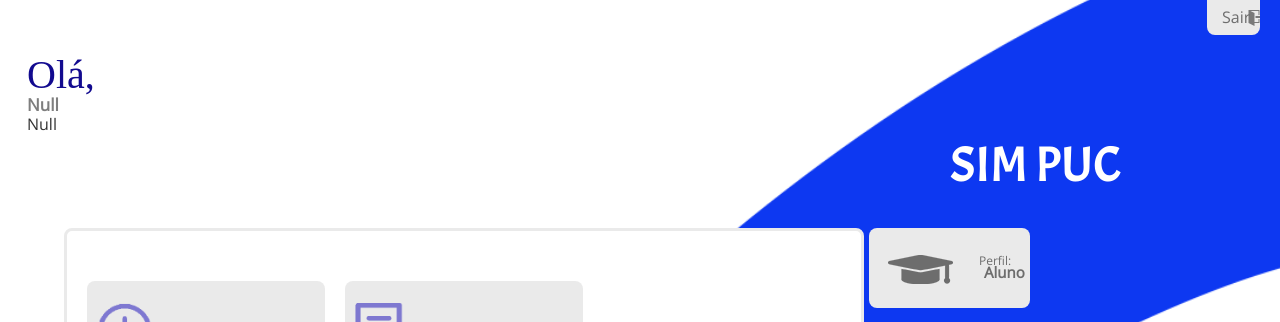
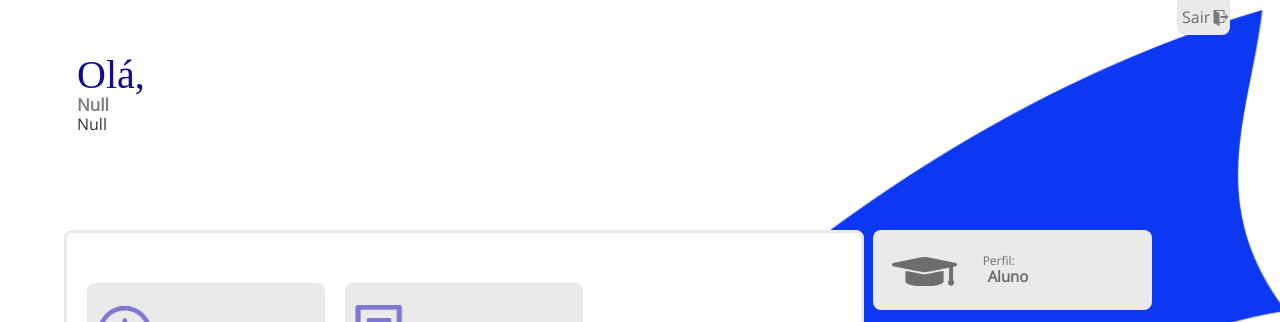
Before and after one commit to vncius/PUC_GestaoDeMonitoria, a plain HTML site: page PROJETO/Front-End/menu/menu-aluno.html in a window 1280 px wide. Shown: the top 322 px of the page. Drawn offline with nearby package versions, Linux system fonts and the light colour scheme; a web font is replaced by a local one.

Commit message:
Tipo de alteração: Realizado correção de layout por parte do front end

```diff
--- a/PROJETO/Front-End/_css/_css_menu/menuh-aluno.css
+++ b/PROJETO/Front-End/_css/_css_menu/menuh-aluno.css
@@ -5,17 +5,12 @@ body, html{
     height: 100%;
 }
 
-header#cabecalho{
-    margin: 0 auto;
-    margin-top: 20px;
-}
-
 div#interface {
     font-family: "Open Sans";
     font-size: 16px;
     background: url(../../_imagens/ok.png) no-repeat;
-        background-position: 80% 90%;
-        background-size: 1600px;
+        background-position: 95% 80%;
+        background-size: 1400px;
     height: 100%;
 }
 
@@ -33,7 +28,7 @@ div#geral{
     width: 53px;
     height: 35px;
     color: #6d6d6d;
-    margin-right: 20px;
+    margin-right: 50px;
     background:#eaeaea;
         background-position-x: 0%;
         background-position-y: 0%;
@@ -43,10 +38,16 @@ div#geral{
     border-radius: 0 0 8px 8px;
     background-image: url(../../_imagens/exit.png);
     background-repeat: no-repeat;
-    background-position: center left 41px;
+    background-position: center left 36px;
     background-size: 16px;
     line-height: 34px;
-    padding-left: 15px;
+    padding-left: 5px;
+    cursor:pointer;
+}
+.sair:hover{
+    background-color: #120a8f;
+    color:#FFFFFF;
+    transition: .2s ease-out;
 }
 
 /*Cabecalho*/
@@ -55,6 +56,9 @@ header#cabecalho{
     width: 95%;
     padding-left: 27px;
     padding-bottom: 25px;
+    margin-top: 20px;
+    margin-left: 50px;
+    margin-bottom: 70px;
 }
 
 header#cabecalho h1{
@@ -132,7 +136,7 @@ aside#esquerda p{
 .serv:hover {
     background-color: #120a8f;
     color:#FFFFFF;
-    transition: background .2s ease-out;
+    transition: .2s ease-out;
 }
 
 
@@ -147,6 +151,7 @@ aside#esquerda p{
 /*Corpo da direita*/
 aside#direita{
     float: left;
+    width: 25%;
 }
 
 .boxinfo {
@@ -173,9 +178,8 @@ aside#direita{
 }
 
 .boxinfo h4 {
-    margin-left: 100px;
+    margin: 23px 0px 12px 100px;
     font-size: 12px;
-    margin-top: 25px;
     font-weight: 400;
 }
 
@@ -216,6 +220,42 @@ div#mensagens ul li{
 }
 
 /*Responsividade*/
+@media only screen and (min-width: 1900px) {
+
+    div#interface {
+        font-family: "Open Sans";
+        font-size: 16px;
+        background: url(../../_imagens/ok.png) no-repeat;
+            background-position: 90% 90%;
+            background-size: 1950px;
+        height: 100%;
+    }
+    aside#esquerda{
+        width: 1100px;
+    }
+
+    body {
+        background-position: 400px 0px;
+        background-size: 592px;
+    }
+
+    .serv {
+        margin-right: 20px;
+    }
+    .serv p{
+        font-size:20px;
+    }
+
+    .boxinfo{
+        font-size:20px;
+    }
+
+    .avisos{
+        width: 60%;
+        margin: 20px auto;
+    }
+
+    }
 @media only screen and (max-width: 992px) {
 
     body {
--- a/PROJETO/Front-End/_css/_css_menu/menuh-coo-caeme.css
+++ b/PROJETO/Front-End/_css/_css_menu/menuh-coo-caeme.css
@@ -5,17 +5,12 @@ body, html{
     height: 100%;
 }
 
-header#cabecalho{
-    margin: 0 auto;
-    margin-top: 20px;
-}
-
 div#interface {
     font-family: "Open Sans";
     font-size: 16px;
     background: url(../../_imagens/ok.png) no-repeat;
-        background-position: 80% 90%;
-        background-size: 1600px;
+        background-position: 95% 80%;
+        background-size: 1400px;
     height: 100%;
 }
 
@@ -33,7 +28,7 @@ div#geral{
     width: 53px;
     height: 35px;
     color: #6d6d6d;
-    margin-right: 20px;
+    margin-right: 50px;
     background:#eaeaea;
         background-position-x: 0%;
         background-position-y: 0%;
@@ -43,10 +38,16 @@ div#geral{
     border-radius: 0 0 8px 8px;
     background-image: url(../../_imagens/exit.png);
     background-repeat: no-repeat;
-    background-position: center left 41px;
+    background-position: center left 36px;
     background-size: 16px;
     line-height: 34px;
-    padding-left: 15px;
+    padding-left: 5px;
+    cursor:pointer;
+}
+.sair:hover{
+    background-color: #120a8f;
+    color:#FFFFFF;
+    transition: .2s ease-out;
 }
 
 /*Cabecalho*/
@@ -55,7 +56,11 @@ header#cabecalho{
     width: 95%;
     padding-left: 27px;
     padding-bottom: 25px;
+    margin-top: 20px;
+    margin-left: 50px;
+    margin-bottom: 70px;
 }
+
 
 header#cabecalho h1{
     font-family: "Baloo Bhaina";
@@ -155,6 +160,7 @@ aside#esquerda p{
 /*Corpo da direita*/
 aside#direita{
     float: left;
+    width: 25%;
 }
 
 .boxinfo {
@@ -177,9 +183,8 @@ aside#direita{
 }
 
 .boxinfo h4 {
-    margin-left: 100px;
+    margin: 23px 0px 12px 100px;
     font-size: 12px;
-    margin-top: 25px;
     font-weight: 400;
 }
 
@@ -220,6 +225,42 @@ div#mensagens ul li{
 }
 
 /*Responsividade*/
+@media only screen and (min-width: 1900px) {
+
+    div#interface {
+        font-family: "Open Sans";
+        font-size: 16px;
+        background: url(../../_imagens/ok.png) no-repeat;
+            background-position: 90% 90%;
+            background-size: 1950px;
+        height: 100%;
+    }
+    aside#esquerda{
+        width: 1100px;
+    }
+
+    body {
+        background-position: 400px 0px;
+        background-size: 592px;
+    }
+
+    .serv {
+        margin-right: 20px;
+    }
+    .serv p{
+        font-size:20px;
+    }
+
+    .boxinfo{
+        font-size:20px;
+    }
+
+    .avisos{
+        width: 60%;
+        margin: 20px auto;
+    }
+
+    }
 @media only screen and (max-width: 992px) {
 
     body {
--- a/PROJETO/Front-End/_css/_css_menu/menuh-coo-cur.css
+++ b/PROJETO/Front-End/_css/_css_menu/menuh-coo-cur.css
@@ -5,17 +5,12 @@ body, html{
     height: 100%;
 }
 
-header#cabecalho{
-    margin: 0 auto;
-    margin-top: 20px;
-}
-
 div#interface {
     font-family: "Open Sans";
     font-size: 16px;
     background: url(../../_imagens/ok.png) no-repeat;
-        background-position: 80% 90%;
-        background-size: 1600px;
+        background-position: 95% 80%;
+        background-size: 1400px;
     height: 100%;
 }
 
@@ -33,7 +28,7 @@ div#geral{
     width: 53px;
     height: 35px;
     color: #6d6d6d;
-    margin-right: 20px;
+    margin-right: 50px;
     background:#eaeaea;
         background-position-x: 0%;
         background-position-y: 0%;
@@ -43,11 +38,18 @@ div#geral{
     border-radius: 0 0 8px 8px;
     background-image: url(../../_imagens/exit.png);
     background-repeat: no-repeat;
-    background-position: center left 41px;
+    background-position: center left 36px;
     background-size: 16px;
     line-height: 34px;
-    padding-left: 15px;
+    padding-left: 5px;
+    cursor:pointer;
 }
+.sair:hover{
+    background-color: #120a8f;
+    color:#FFFFFF;
+    transition: .2s ease-out;
+}
+
 
 /*Cabecalho*/
 header#cabecalho{
@@ -55,7 +57,11 @@ header#cabecalho{
     width: 95%;
     padding-left: 27px;
     padding-bottom: 25px;
+    margin-top: 20px;
+    margin-left: 50px;
+    margin-bottom: 70px;
 }
+
 
 header#cabecalho h1{
     font-family: "Baloo Bhaina";
@@ -122,7 +128,7 @@ aside#esquerda p{
 .serv p {
     width: 53%;
     float: right;
-    font-size: 18px;
+    font-size: 15px;
     font-weight: 600;
     padding-right: 20px;
     padding-top: 15px;
@@ -145,6 +151,7 @@ aside#esquerda p{
 /*Corpo da direita*/
 aside#direita{
     float: left;
+    width: 27%;
 }
 
 .boxinfo {
@@ -167,9 +174,8 @@ aside#direita{
 }
 
 .boxinfo h4 {
-    margin-left: 100px;
+    margin: 23px 0px 12px 100px;
     font-size: 12px;
-    margin-top: 25px;
     font-weight: 400;
 }
 
@@ -210,6 +216,42 @@ div#mensagens ul li{
 }
 
 /*Responsividade*/
+@media only screen and (min-width: 1900px) {
+
+    div#interface {
+        font-family: "Open Sans";
+        font-size: 16px;
+        background: url(../../_imagens/ok.png) no-repeat;
+            background-position: 90% 90%;
+            background-size: 1950px;
+        height: 100%;
+    }
+    aside#esquerda{
+        width: 1100px;
+    }
+
+    body {
+        background-position: 400px 0px;
+        background-size: 592px;
+    }
+
+    .serv {
+        margin-right: 20px;
+    }
+    .serv p{
+        font-size:20px;
+    }
+
+    .boxinfo{
+        font-size:20px;
+    }
+
+    .avisos{
+        width: 60%;
+        margin: 20px auto;
+    }
+
+    }
 @media only screen and (max-width: 992px) {
 
     body {
--- a/PROJETO/Front-End/_css/_css_menu/menuh-coo-moni.css
+++ b/PROJETO/Front-End/_css/_css_menu/menuh-coo-moni.css
@@ -5,18 +5,12 @@ body, html{
     height: 100%;
 }
 
-header#cabecalho{
-    margin: 0 auto;
-    margin-top: 20px;
-}
-
-
 div#interface {
     font-family: "Open Sans";
     font-size: 16px;
     background: url(../../_imagens/ok.png) no-repeat;
-        background-position: 80% 90%;
-        background-size: 1600px;
+        background-position: 95% 80%;
+        background-size: 1400px;
     height: 100%;
 }
 
@@ -34,7 +28,7 @@ div#geral{
     width: 53px;
     height: 35px;
     color: #6d6d6d;
-    margin-right: 20px;
+    margin-right: 50px;
     background:#eaeaea;
         background-position-x: 0%;
         background-position-y: 0%;
@@ -44,11 +38,18 @@ div#geral{
     border-radius: 0 0 8px 8px;
     background-image: url(../../_imagens/exit.png);
     background-repeat: no-repeat;
-    background-position: center left 41px;
+    background-position: center left 36px;
     background-size: 16px;
     line-height: 34px;
-    padding-left: 15px;
+    padding-left: 5px;
+    cursor:pointer;
 }
+.sair:hover{
+    background-color: #120a8f;
+    color:#FFFFFF;
+    transition: .2s ease-out;
+}
+
 
 /*Cabecalho*/
 header#cabecalho{
@@ -56,6 +57,9 @@ header#cabecalho{
     width: 95%;
     padding-left: 27px;
     padding-bottom: 25px;
+    margin-top: 20px;
+    margin-left: 50px;
+    margin-bottom: 70px;
 }
 
 header#cabecalho h1{
@@ -149,7 +153,9 @@ aside#esquerda p{
 /*Corpo da direita*/
 aside#direita{
     float: left;
+    width: 27%;
 }
+
 
 .boxinfo {
     height: 80px;
@@ -171,9 +177,8 @@ aside#direita{
 }
 
 .boxinfo h4 {
-    margin-left: 100px;
+    margin: 23px 0px 12px 100px;
     font-size: 12px;
-    margin-top: 25px;
     font-weight: 400;
 }
 
@@ -215,6 +220,42 @@ div#mensagens ul li{
 
 
 /*Responsividade*/
+@media only screen and (min-width: 1900px) {
+
+    div#interface {
+        font-family: "Open Sans";
+        font-size: 16px;
+        background: url(../../_imagens/ok.png) no-repeat;
+            background-position: 90% 90%;
+            background-size: 1950px;
+        height: 100%;
+    }
+    aside#esquerda{
+        width: 1100px;
+    }
+
+    body {
+        background-position: 400px 0px;
+        background-size: 592px;
+    }
+
+    .serv {
+        margin-right: 20px;
+    }
+    .serv p{
+        font-size:20px;
+    }
+
+    .boxinfo{
+        font-size:20px;
+    }
+
+    .avisos{
+        width: 60%;
+        margin: 20px auto;
+    }
+
+    }
 @media only screen and (max-width: 992px) {
 
     body {
--- a/PROJETO/Front-End/_css/_css_menu/menuh-prof.css
+++ b/PROJETO/Front-End/_css/_css_menu/menuh-prof.css
@@ -5,17 +5,12 @@ body, html{
     height: 100%;
 }
 
-header#cabecalho{
-    margin: 0 auto;
-    margin-top: 20px;
-}
-
 div#interface {
     font-family: "Open Sans";
     font-size: 16px;
     background: url(../../_imagens/ok.png) no-repeat;
-        background-position: 80% 90%;
-        background-size: 1600px;
+        background-position: 95% 80%;
+        background-size: 1400px;
     height: 100%;
 }
 
@@ -33,7 +28,7 @@ div#geral{
     width: 53px;
     height: 35px;
     color: #6d6d6d;
-    margin-right: 20px;
+    margin-right: 50px;
     background:#eaeaea;
         background-position-x: 0%;
         background-position-y: 0%;
@@ -43,11 +38,18 @@ div#geral{
     border-radius: 0 0 8px 8px;
     background-image: url(../../_imagens/exit.png);
     background-repeat: no-repeat;
-    background-position: center left 41px;
+    background-position: center left 36px;
     background-size: 16px;
     line-height: 34px;
-    padding-left: 15px;
+    padding-left: 5px;
+    cursor:pointer;
 }
+.sair:hover{
+    background-color: #120a8f;
+    color:#FFFFFF;
+    transition: .2s ease-out;
+}
+
 
 /*Cabecalho*/
 header#cabecalho{
@@ -55,7 +57,12 @@ header#cabecalho{
     width: 95%;
     padding-left: 27px;
     padding-bottom: 25px;
+    margin-top: 20px;
+    margin-left: 50px;
+    margin-bottom: 70px;
 }
+
+
 
 header#cabecalho h1{
     font-family: "Baloo Bhaina";
@@ -145,6 +152,7 @@ aside#esquerda p{
 /*Corpo da direita*/
 aside#direita{
     float: left;
+    width: 25%;
 }
 
 .boxinfo {
@@ -167,9 +175,8 @@ aside#direita{
 }
 
 .boxinfo h4 {
-    margin-left: 100px;
+    margin: 23px 0px 12px 100px;
     font-size: 12px;
-    margin-top: 25px;
     font-weight: 400;
 }
 
@@ -211,6 +218,42 @@ div#mensagens ul li{
 
 
 /*Responsividade*/
+@media only screen and (min-width: 1900px) {
+
+    div#interface {
+        font-family: "Open Sans";
+        font-size: 16px;
+        background: url(../../_imagens/ok.png) no-repeat;
+            background-position: 90% 90%;
+            background-size: 1950px;
+        height: 100%;
+    }
+    aside#esquerda{
+        width: 1100px;
+    }
+
+    body {
+        background-position: 400px 0px;
+        background-size: 592px;
+    }
+
+    .serv {
+        margin-right: 20px;
+    }
+    .serv p{
+        font-size:20px;
+    }
+
+    .boxinfo{
+        font-size:20px;
+    }
+
+    .avisos{
+        width: 60%;
+        margin: 20px auto;
+    }
+
+    }
 @media only screen and (max-width: 992px) {
 
     body {
--- a/PROJETO/Front-End/menu/menu-aluno.html
+++ b/PROJETO/Front-End/menu/menu-aluno.html
@@ -20,13 +20,13 @@
 <body>
     <div id=interface>
         <a onclick="logout();">
-            <div class="sair">Sair</div>
+            <div class="sair"><p>Sair</p></div>
         </a>
         <header id="cabecalho">
             <h1 class="ola">Olá,</h1>
             <h2 class="nome">Null</h2>
             <h4 class="matricula">Null</h4>
-            <h3>SIM PUC</h3>
+            <!-- <h3>SIM PUC</h3> -->
         </header>
 
         <section id="corpo">
```
Also changed, not shown: PROJETO/Front-End/menu/menu-coordenacao-caeme.html (+0 -1 lines), PROJETO/Front-End/menu/menu-coordenacao-curso.html (+0 -1 lines), PROJETO/Front-End/menu/menu-coordenacao-monitoria.html (+0 -1 lines), PROJETO/Front-End/menu/menu-professor.html (+0 -1 lines).
